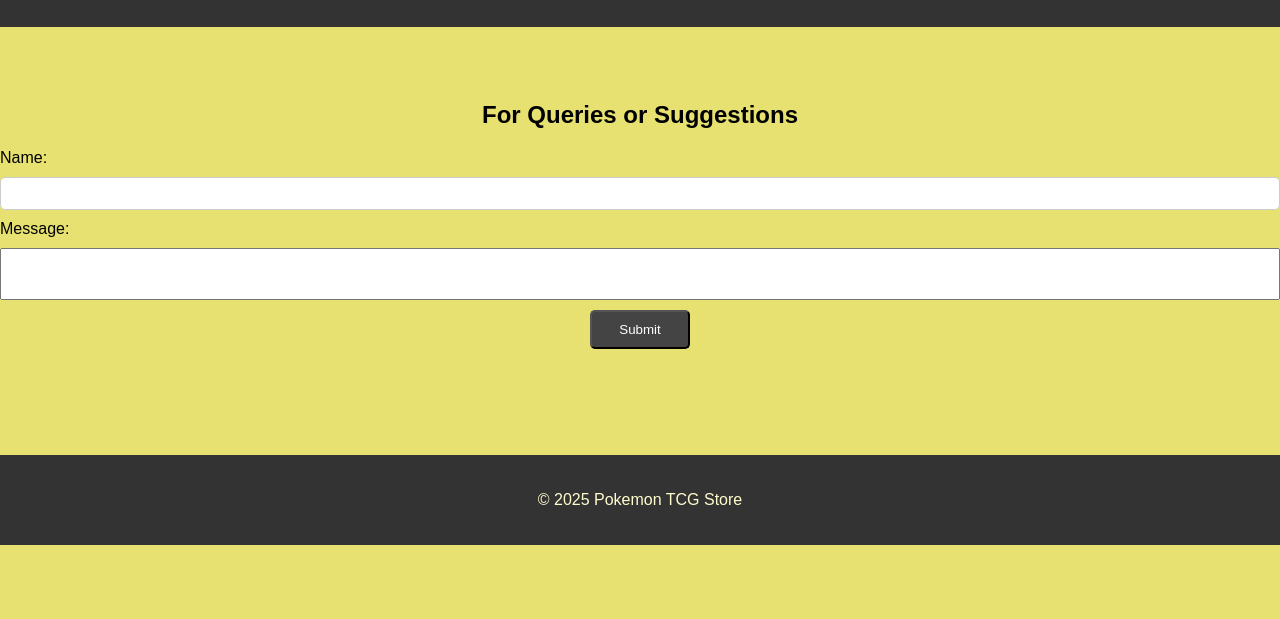
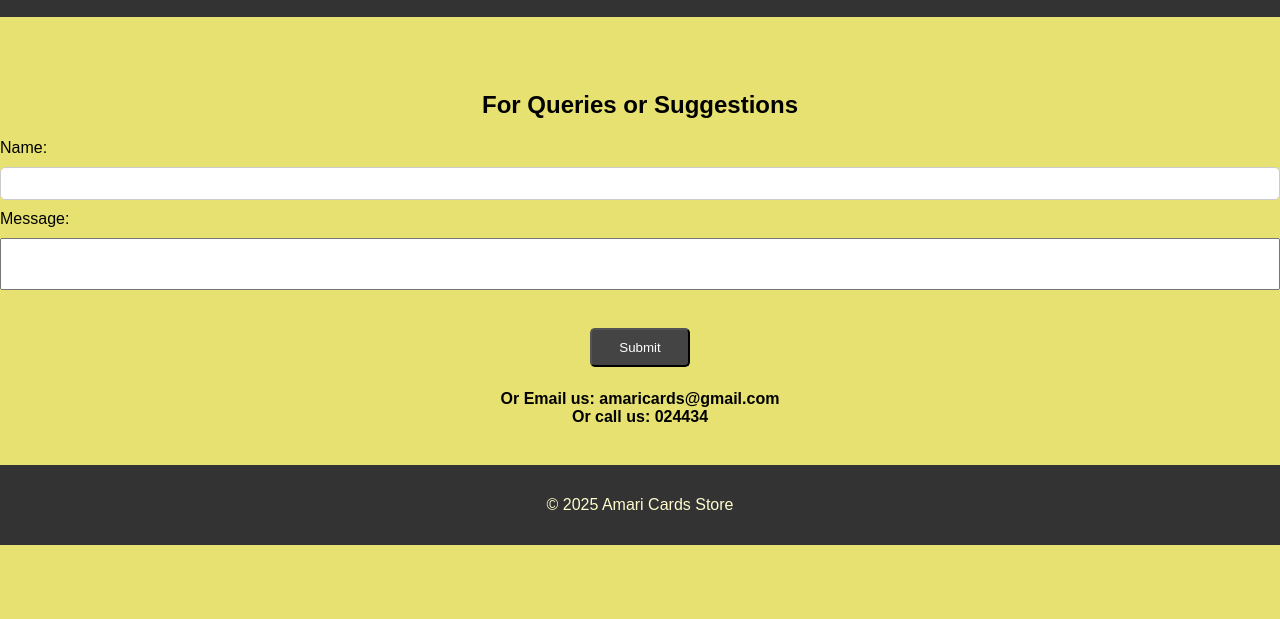
Before and after one commit to ShababAzmayan17/MISS455_Sec-1_MidTerm, a plain HTML site: page contacts.html in a window 1280 px wide. Shown: the part 181-800 px from the top of the page. Drawn offline with Linux system fonts and the light colour scheme.

Commit message:
final editing

```diff
--- a/contacts.html
+++ b/contacts.html
@@ -3,7 +3,7 @@
 <head>
     <meta charset="UTF-8">
     <meta name="viewport" content="width=device-width, initial-scale=1.0">
-    <title>Contact Info</title>
+    <title>Amari Cards Contact Info</title>
     <link rel="stylesheet" href="design.css">
 </head>
 <body>
@@ -24,13 +24,14 @@
           <label for="name">Name:</label>
           <input type="text" id="name" class="inClass">
           <label for="message">Message:</label>
-          <textarea name="Message" id="message"></textarea>
+          <textarea name="Message" id="message"></textarea><br>
           <button type="submit" class="butC">Submit</button>
         </form>
       </div>
-      <br><br><br><br><br>
+    <h4 style= "text-align: center;">Or Email us: amaricards@gmail.com <br> Or call us: 024434</h4>
+    <br>
     <footer>
-        <p>&copy; 2025 Pokemon TCG Store</p>
+        <p>&copy; 2025 Amari Cards Store</p>
     </footer>
 
     <script src="java.js"></script>
--- a/design.css
+++ b/design.css
@@ -32,7 +32,7 @@ header, footer {
     background-color: #333;
     color: rgb(255, 252, 205);
     text-align: center;
-    padding: 20px;
+    padding: 15px;
 }
 .container {
     width: 70%;
@@ -97,3 +97,6 @@ textarea{
     border: none;
     cursor: pointer;
 }
+h4{
+    margin-top: 23px;
+}
```
Also changed, not shown: index.html (+4 -4 lines), products.html (+7 -7 lines).
